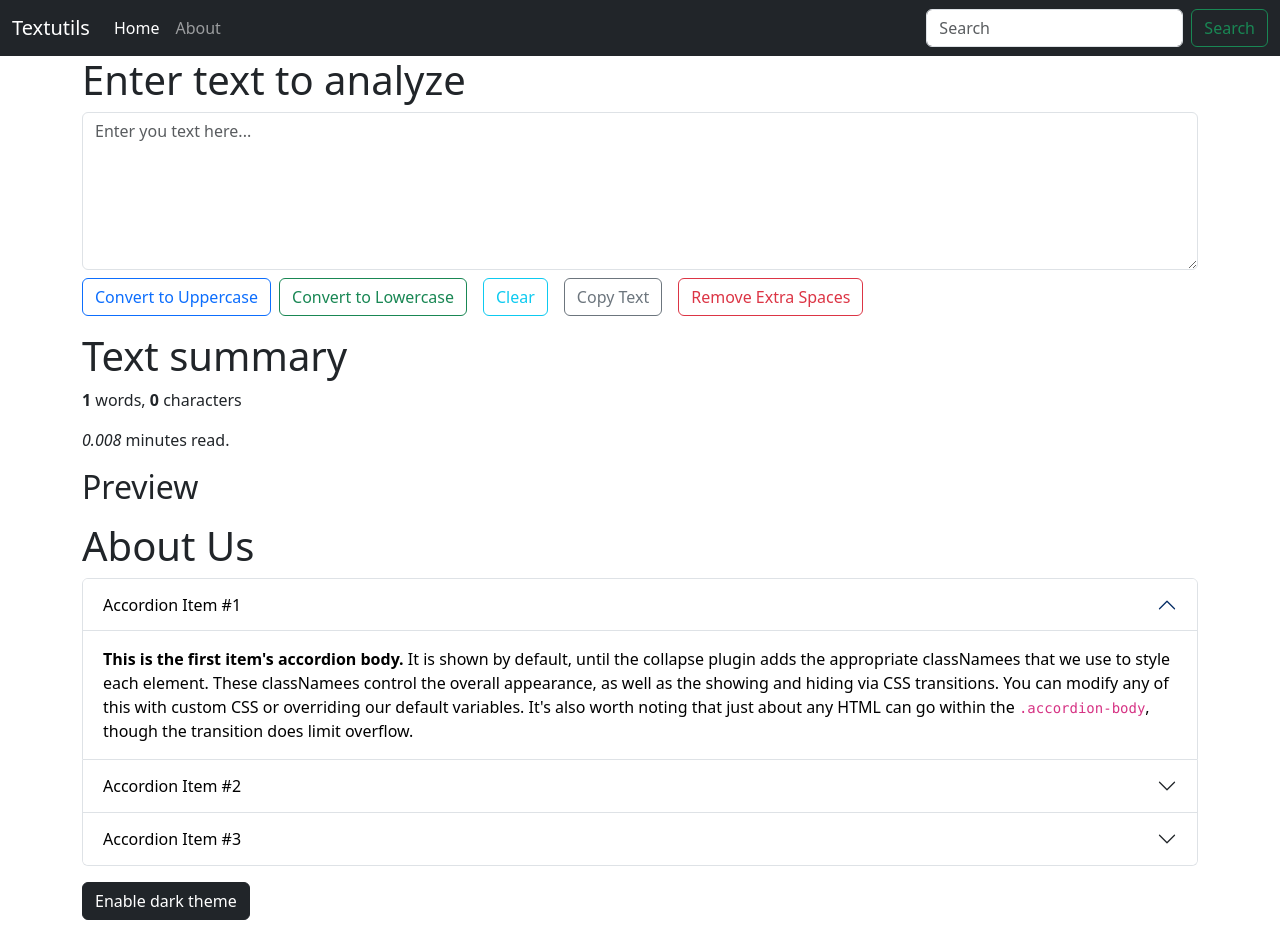
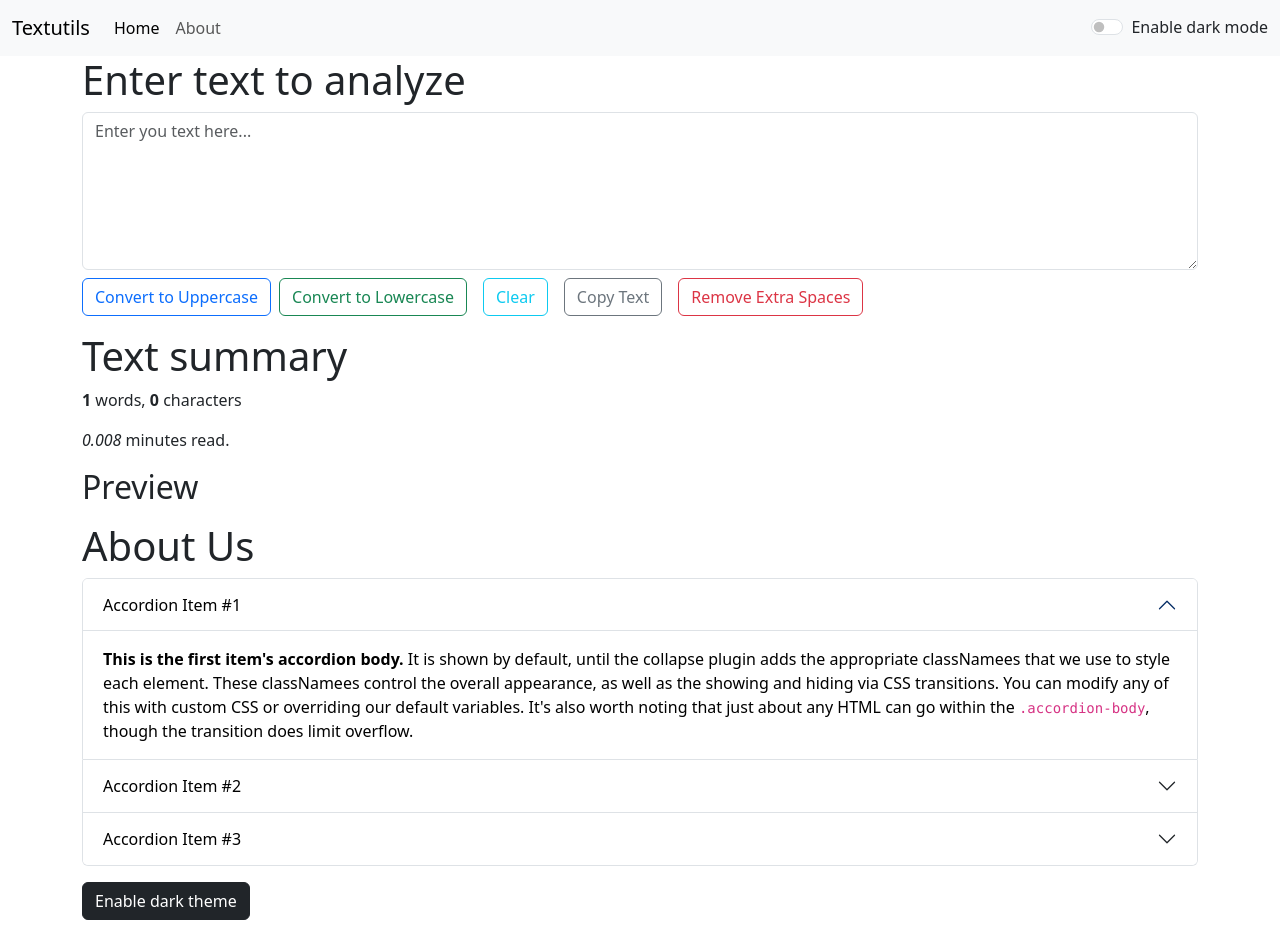
Before and after one commit to shuvo14051/amplify-react, a React (Create React App) app: page / in a window 1280 px wide. Built offline with nearby package versions, Linux system fonts and the light colour scheme.

Commit message:
Dark mode

```diff
--- a/src/App.js
+++ b/src/App.js
@@ -1,14 +1,28 @@
+import { useState } from "react";
 import "./App.css";
 import About from "./components/About";
 import Navbar from "./components/Navbar";
 import TextForm from "./components/TextForm";
 
 function App() {
+  const [mode, setMode] = useState("light");
+
+  const toogleMode = () => {
+    if (mode === "light") {
+      setMode("dark");
+      document.body.style.backgroundColor = "#333";
+      document.body.style.color = "white";
+    } else {
+      setMode("light");
+      document.body.style.backgroundColor = "white";
+      document.body.style.color = "black";
+    }
+  };
   return (
     <div>
       {/* <Navbar title="ShuvoBlog" /> */}
-      <Navbar title="Textutils" />
-      <TextForm headline="Enter text to analyze" />
+      <Navbar title="Textutils" mode={mode} toogleMode={toogleMode} />
+      <TextForm headline="Enter text to analyze" mode={mode} />
       <About />
     </div>
   );
--- a/src/components/Navbar.js
+++ b/src/components/Navbar.js
@@ -3,7 +3,9 @@ import PropTypes from "prop-types";
 function Navbar(props) {
   return (
     <div className="Navbar">
-      <nav className="navbar navbar-expand-lg bg-dark navbar-dark">
+      <nav
+        className={`navbar navbar-expand-lg navbar-${props.mode} bg-${props.mode}`}
+      >
         <div className="container-fluid">
           <a className="navbar-brand" href="#">
             {props.title}
@@ -32,7 +34,7 @@ function Navbar(props) {
                 </a>
               </li>
             </ul>
-            <form className="d-flex" role="search">
+            {/* <form className="d-flex" role="search">
               <input
                 className="form-control me-2"
                 type="search"
@@ -42,7 +44,25 @@ function Navbar(props) {
               <button className="btn btn-outline-success" type="submit">
                 Search
               </button>
-            </form>
+            </form> */}
+
+            <div className="form-check form-switch">
+              <input
+                class="form-check-input"
+                type="checkbox"
+                role="switch"
+                id="flexSwitchCheckDefault"
+                onClick={props.toogleMode}
+              />
+              <label
+                className={`form-check-label text-${
+                  props.mode === "light" ? "dark" : "light"
+                }`}
+                htmlFor="flexSwitchCheckDefault"
+              >
+                Enable dark mode
+              </label>
+            </div>
           </div>
         </div>
       </nav>
--- a/src/components/TextForm.js
+++ b/src/components/TextForm.js
@@ -47,6 +47,10 @@ const TextForm = (props) => {
           className="form-control"
           onChange={handleOnChange}
           placeholder="Enter you text here..."
+          style={{
+            backgroundColor: props.mode === "dark" ? "#333" : "white",
+            color: props.mode === "white" ? "black" : "white",
+          }}
         ></textarea>
         <button
           className="btn btn-outline-primary mt-2"
```
